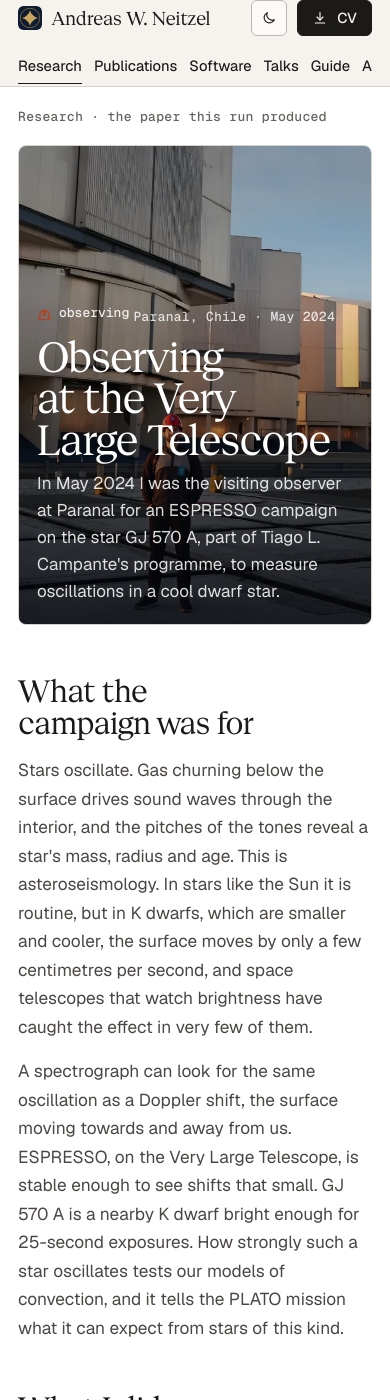
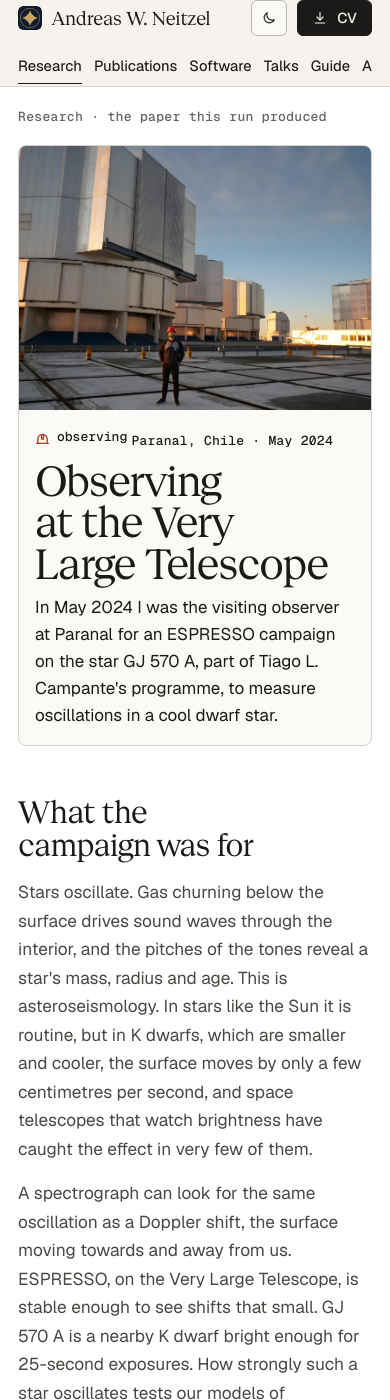
Before and after one commit to AndreasWNeitzel/AndreasWNeitzel.github.io, a Jekyll site: the page built from _pages/observing/paranal.md, in a window 390 px wide and 1400 px high. Built offline with Jekyll 4.4.1, drawn with Linux system fonts in a browser that asks for light colours.

Commit message:
Larger ESO cards; Paranal header text sits under the photograph on phones

```diff
--- a/assets/css/observing.css
+++ b/assets/css/observing.css
@@ -53,4 +53,12 @@
   .story-hero::before { background: linear-gradient(180deg, rgb(3 6 12 / 0.05) 30%, rgb(3 6 12 / 0.7)), linear-gradient(270deg, rgb(3 6 12 / 0.62), transparent 58%); }
   .story-hero .card-body { justify-self: end; inline-size: 50%; }
 }
-@media (max-width: 640px) { .story-hero img { inset-block-start: -38%; block-size: 138%; object-position: 43% 100% !important; } }
+/* on a phone the words sit under him, never across him */
+@media (max-width: 640px) {
+  .story-hero { display: block; min-block-size: 0; padding: 0; background: var(--raised); }
+  .story-hero::before { display: none; }
+  .story-hero img { position: static; inline-size: 100%; block-size: auto; aspect-ratio: 4 / 3; object-fit: cover; object-position: 43% 100% !important; }
+  .story-hero .tag { color: var(--ink); }
+  .story-hero .card-body { padding: 16px; color: var(--ink); }
+  .story-hero .card-body h1, .story-hero .card-body p, .story-hero .card-body .kicker { color: var(--ink) !important; text-shadow: none; }
+}
```
Also changed, not shown: assets/img/cards/espresso.webp, assets/img/cards/milky-way.webp.
